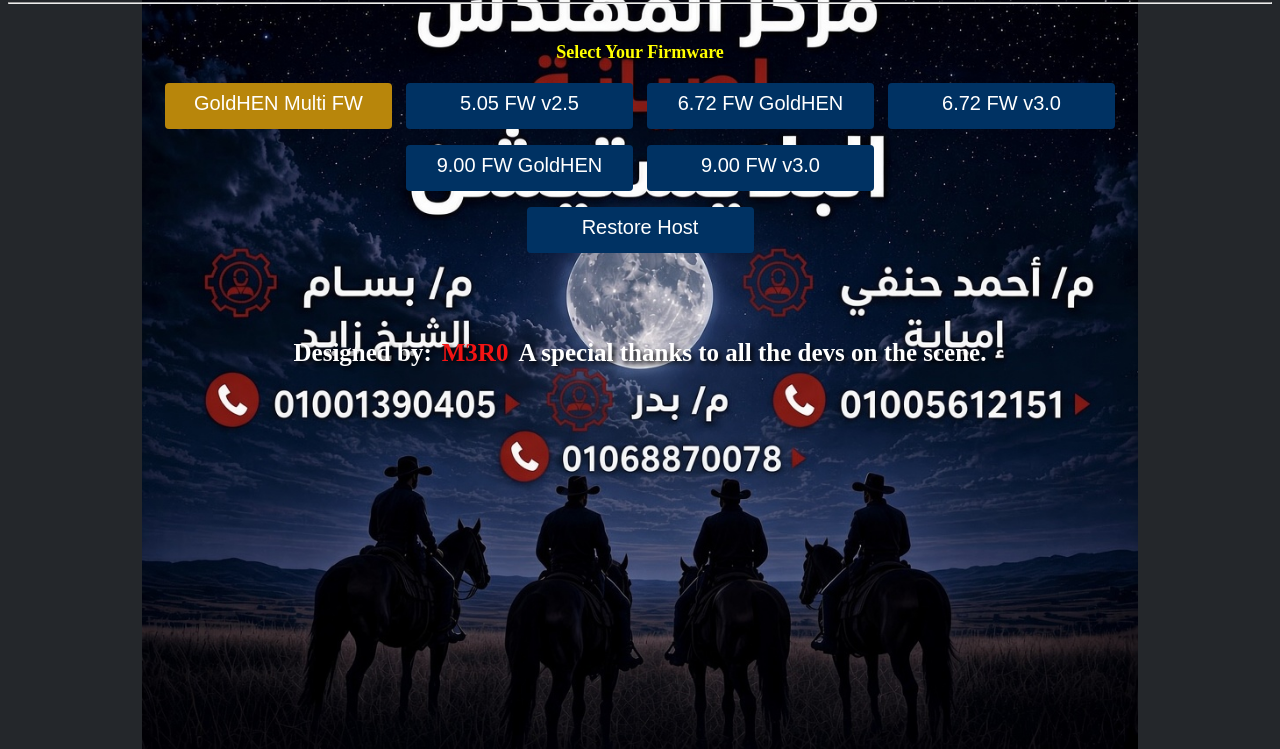
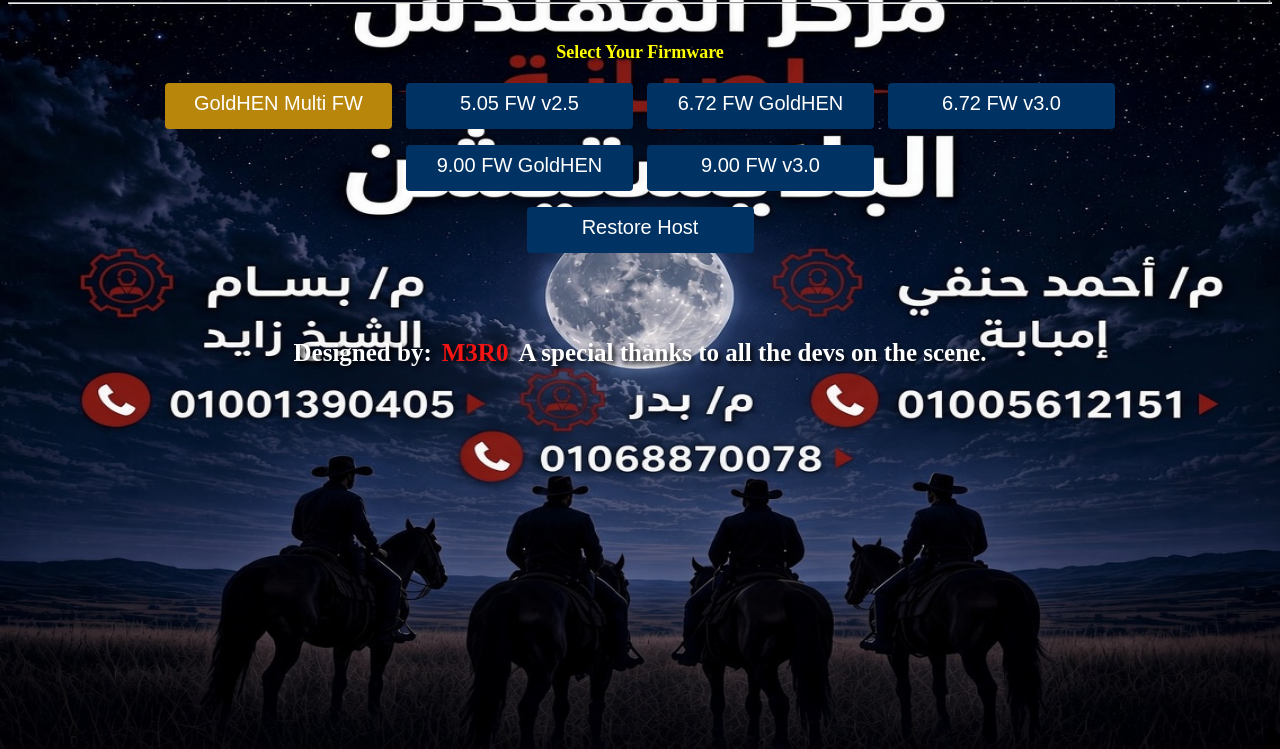
Before and after one commit to OS664/elmohunds, a plain HTML site: page index.html in a window 1280 px wide. Shown: the part 51-800 px from the top of the page. Drawn offline with Linux system fonts and the light colour scheme.

Commit message:
Adjust background image size in style.css

```diff
--- a/style.css
+++ b/style.css
@@ -1,5 +1,5 @@
 html {
-    background: #24272b url('img.jpg') no-repeat center / contain fixed;
+    background: #24272b url('img.jpg') no-repeat center / 100% 100% fixed;
     color: white;
     text-align: center;
     overflow: hidden;
```
